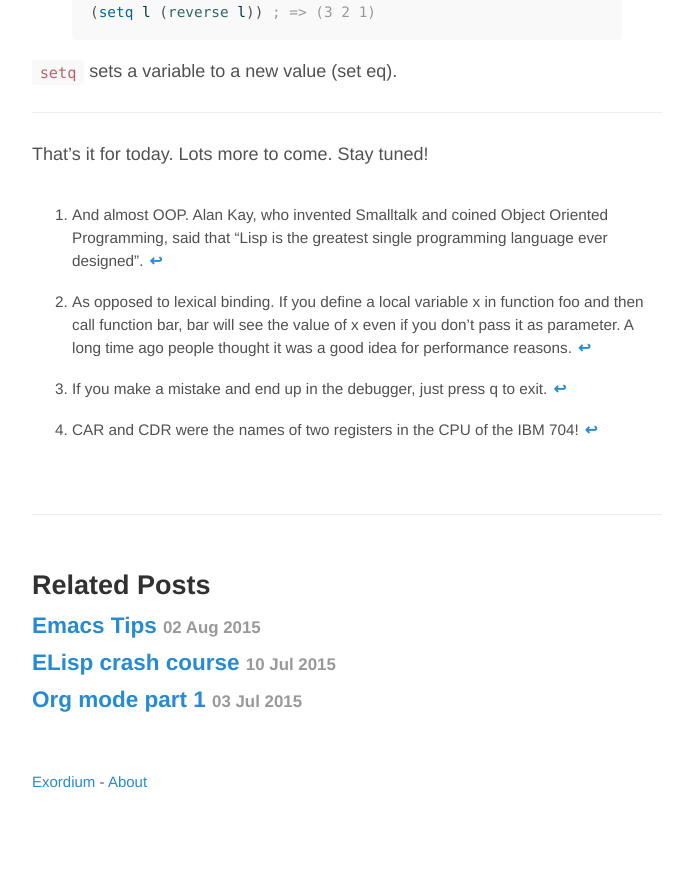
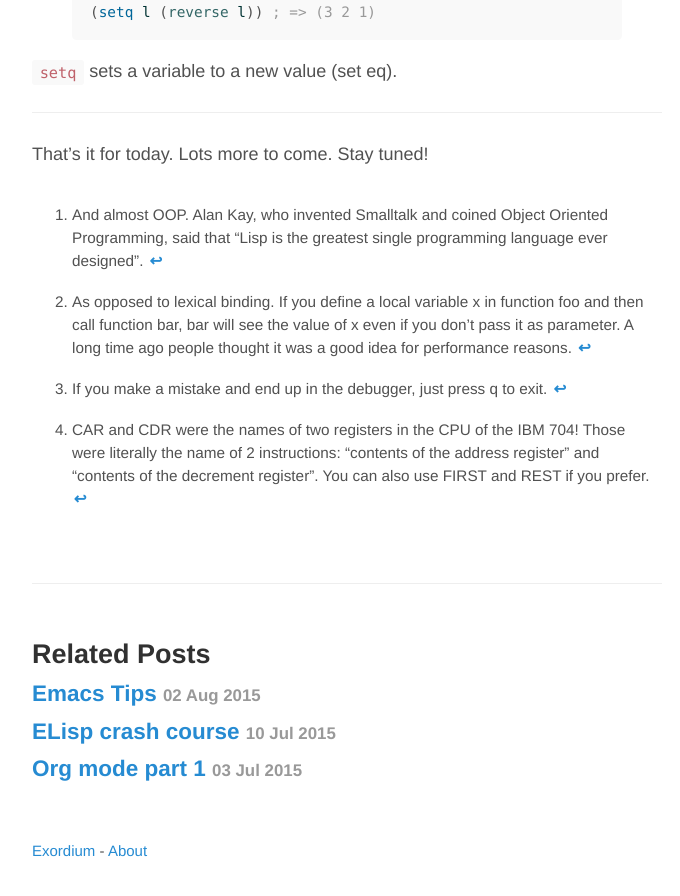
Before and after one commit to philippe-grenet/philippe-grenet.github.io, a Jekyll site: the page built from _posts/2015-07-03-lisp-part-1.md, in a window 1280 px wide and 900 px high, scrolled down 4901 px. Shown: the top 896 px of the window, without its empty margins (293-973 px from the left). Built offline with Jekyll 4.4.1, drawn with Linux system fonts in a browser that asks for light colours; before the commit the page ends 5732 px from its top, so only the background shows below that.

Commit message:
Small precision

```diff
--- a/_posts/2015-07-03-lisp-part-1.md
+++ b/_posts/2015-07-03-lisp-part-1.md
@@ -223,4 +223,4 @@ That's it for today. Lots more to come. Stay tuned!
 
 [^fn-debugger]: If you make a mistake and end up in the debugger, just press q to exit.
 
-[^fn-cons]: CAR and CDR were the names of two registers in the CPU of the IBM 704!
+[^fn-cons]: CAR and CDR were the names of two registers in the CPU of the IBM 704! Those were literally the name of 2 instructions: "contents of the address register" and "contents of the decrement register". You can also use FIRST and REST if you prefer.
```
